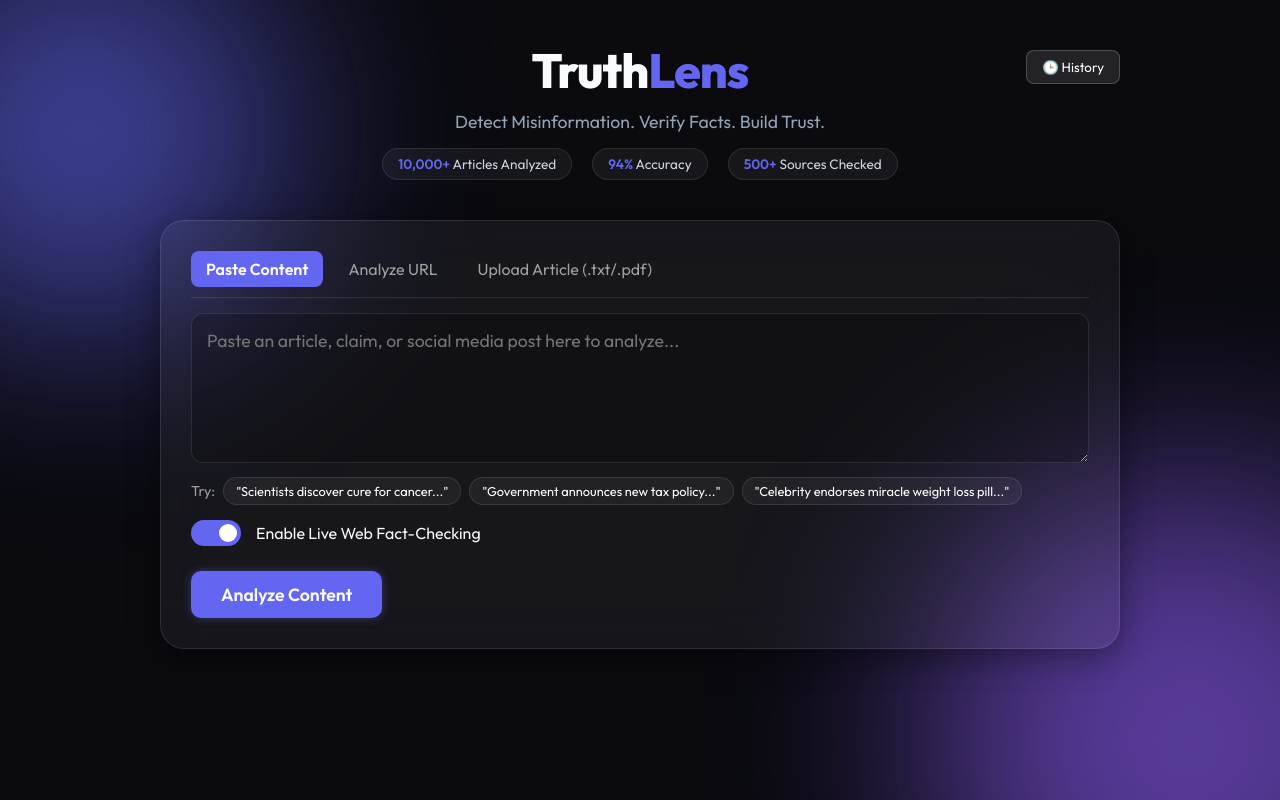
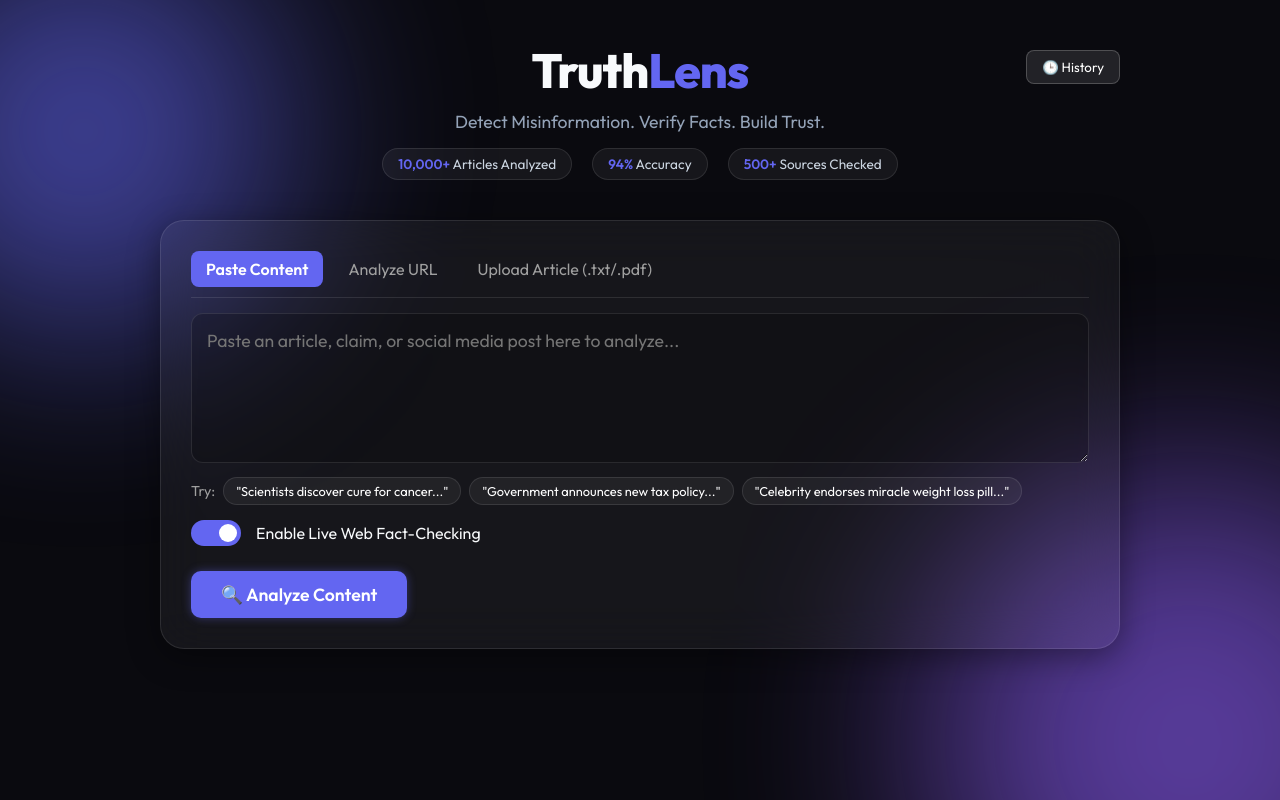
Before and after one commit to abakaushik-lgtm/FakeNewsDetector, a Flask app: page / in a window 1280 px wide. Run offline with Flask 3, Linux system fonts and the light colour scheme; some libraries are stand-ins or nearby versions.

Commit message:
Add magnifying glass icon to the Analyze Content button

```diff
--- a/templates/index.html
+++ b/templates/index.html
@@ -68,7 +68,7 @@
                     </label>
                 </div>
 
-                <button id="analyze-btn" class="glow-on-hover">Analyze Content</button>
+                <button id="analyze-btn" class="glow-on-hover">🔍 Analyze Content</button>
             </div>
 
             <div id="loading" class="hidden">
```
